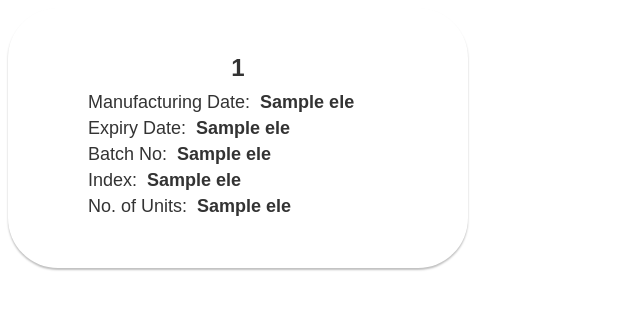
After one commit to 2sahil3/Supply-Chain-Management-using-blockchain, a Flask app: template scripts/templates/listof_products.html in a window 1280 px wide. The commit adds this page. Shown: the top 310 px of the page, without its empty margins (0-640 px from the left). Run offline with Flask 3, Linux system fonts and the light colour scheme; the template is opened without the code that fills it: most values are stand-ins (such as "Sample title", 1, 10 or a date in 2020).

Commit message:
Add files via upload

```diff
--- /dev/null
+++ b/scripts/templates/listof_products.html
@@ -0,0 +1,64 @@
+<!DOCTYPE html>
+<html lang="en">
+<head>
+    <meta charset="UTF-8">
+    <meta http-equiv="X-UA-Compatible" content="IE=edge">
+    <meta name="viewport" content="width=device-width, initial-scale=1.0">
+    <title>Manufacturer - List of Products</title>
+    <style>
+        .pill {
+        background-color: #FFF;
+        border-radius: 50px;
+        box-shadow: 0px 2px 2px rgba(0, 0, 0, 0.25);
+        color: #333;
+        display: flex;
+        flex-direction: column;
+        font-family: Arial, sans-serif;
+        font-size: 18px;
+        height: 100px;
+        justify-content: center;
+        padding: 80px;
+        width: 300px;
+        }
+
+        .medicine-name {
+        font-size: 24px;
+        font-weight: bold;
+        margin-bottom: 10px;
+        text-align: center;
+        text-transform: uppercase;
+        }
+
+        .details {
+        display: flex;
+        flex-wrap: wrap;
+        justify-content: space-between;
+        }
+
+        .details div {
+        margin-bottom: 5px;
+        }
+
+        .details div span {
+        font-weight: bold;
+        margin-left: 5px;
+        }
+
+    </style>
+</head>
+<body>
+    {% for ele in product_data %}
+    <div class="pill">
+        <div class="medicine-name">{{ele[0]}}</div>
+        <div class="details">
+          <div>Manufacturing Date: <span class="manufacturing-date">{{ele[1]}}</span></div>
+          <div>Expiry Date: <span class="expiry-date">{{ele[2]}}</span></div>
+          <div>Batch No: <span class="batch-no">{{ele[3]}}</span></div>
+          <div>Index: <span class="index">{{ele[5]}}</span></div>
+          <div>No. of Units: <span class="units">{{ele[6]}}</span></div>
+        </div>
+      </div>
+    {% endfor %}
+
+</body>
+</html>
```
Also changed, not shown: scripts/templates/create_product.html (added, +148 -0 lines), scripts/templates/distributor.html (added, +10 -0 lines), scripts/templates/manufacturer.html (+28 -136 lines).
